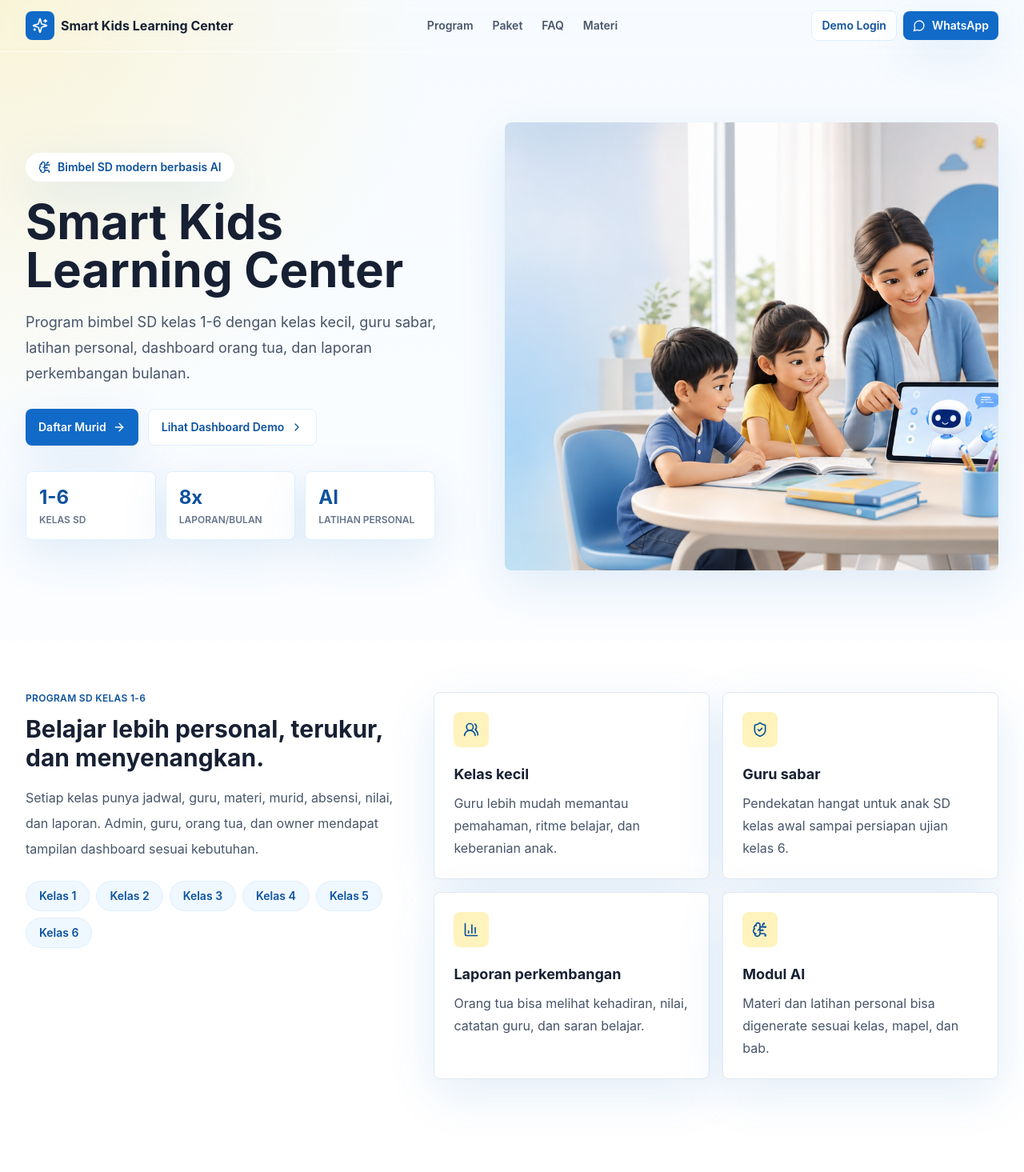
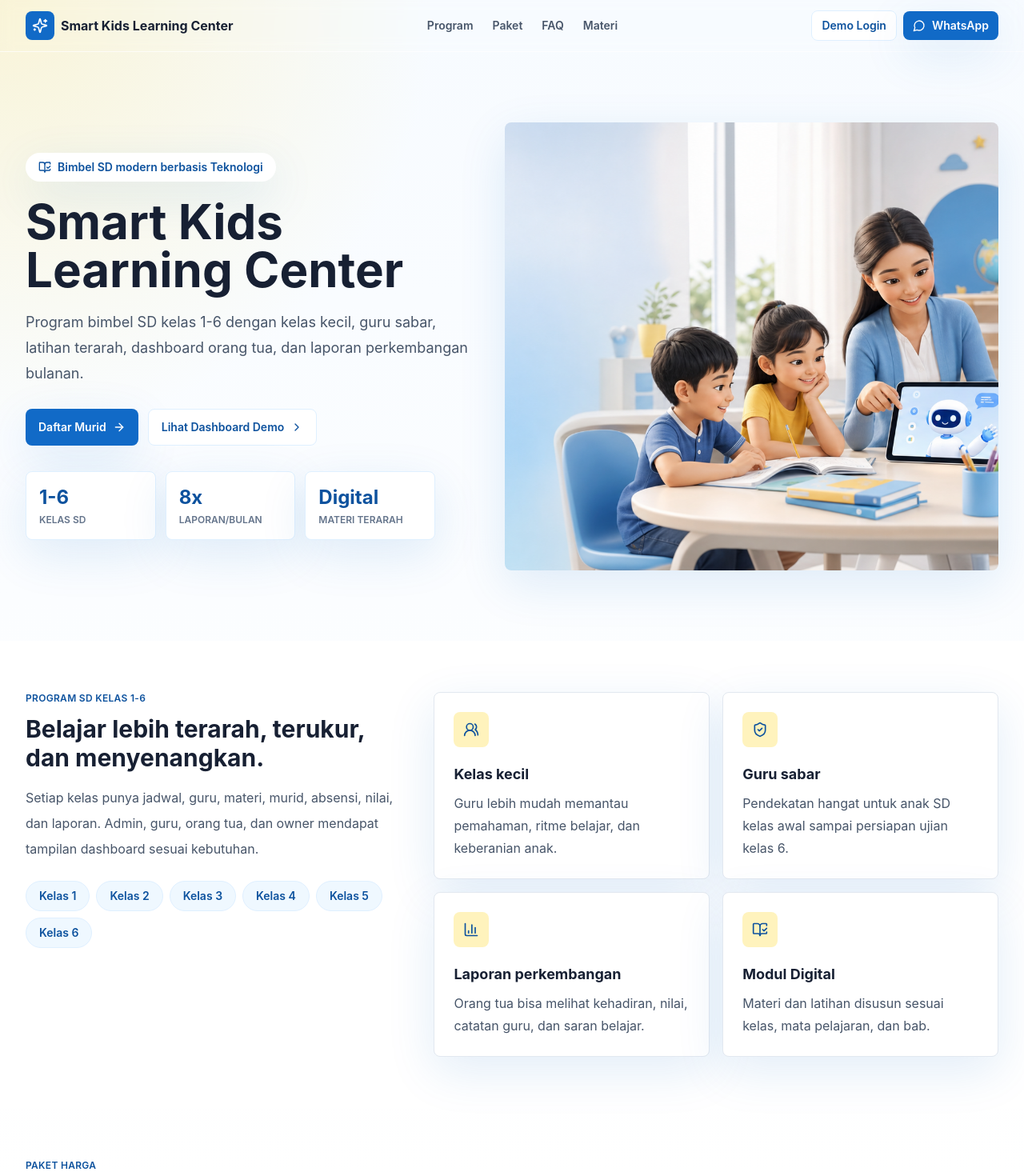
Before and after one commit to ekobupra11/smart-kids-learning-center, a Next.js app: page / in a window 1280 px wide. Shown: the top 1465 px of the page at 80% size. Built offline with nearby package versions, Linux system fonts and the light colour scheme.

Commit message:
Update LandingPage.tsx

```diff
--- a/src/components/landing/LandingPage.tsx
+++ b/src/components/landing/LandingPage.tsx
@@ -6,7 +6,6 @@ import {
   ArrowRight,
   BarChart3,
   BookOpenCheck,
-  BrainCircuit,
   CheckCircle2,
   ChevronRight,
   MessageCircle,
@@ -34,9 +33,9 @@ const advantages = [
     description: "Orang tua bisa melihat kehadiran, nilai, catatan guru, dan saran belajar."
   },
   {
-    icon: BrainCircuit,
-    title: "Modul AI",
-    description: "Materi dan latihan personal bisa digenerate sesuai kelas, mapel, dan bab."
+    icon: BookOpenCheck,
+    title: "Modul Digital",
+    description: "Materi dan latihan disusun sesuai kelas, mata pelajaran, dan bab."
   }
 ];
 
@@ -87,14 +86,14 @@ export function LandingPage() {
         <div className="container-page grid min-h-[calc(100vh-4rem)] items-center gap-10 py-10 lg:grid-cols-[0.95fr_1.05fr]">
           <div className="relative z-10 max-w-2xl">
             <div className="mb-5 inline-flex items-center gap-2 rounded-full bg-white px-4 py-2 text-sm font-semibold text-ocean-700 shadow-soft">
-              <BrainCircuit className="h-4 w-4" />
-              Bimbel SD modern berbasis AI
+              <BookOpenCheck className="h-4 w-4" />
+              Bimbel SD modern berbasis Teknologi
             </div>
             <h1 className="text-4xl font-bold leading-[1.05] text-ink sm:text-5xl lg:text-6xl">
               Smart Kids Learning Center
             </h1>
             <p className="mt-5 max-w-xl text-lg leading-8 text-slate-600">
-              Program bimbel SD kelas 1-6 dengan kelas kecil, guru sabar, latihan personal,
+              Program bimbel SD kelas 1-6 dengan kelas kecil, guru sabar, latihan terarah,
               dashboard orang tua, dan laporan perkembangan bulanan.
             </p>
             <div className="mt-7 flex flex-col gap-3 sm:flex-row">
@@ -111,7 +110,7 @@ export function LandingPage() {
               {[
                 ["1-6", "Kelas SD"],
                 ["8x", "Laporan/bulan"],
-                ["AI", "Latihan personal"]
+                ["Digital", "Materi terarah"]
               ].map(([value, label]) => (
                 <div key={label} className="rounded-lg border border-ocean-100 bg-white p-4 shadow-soft">
                   <div className="text-2xl font-bold text-ocean-700">{value}</div>
@@ -123,7 +122,7 @@ export function LandingPage() {
           <div className="relative min-h-[360px] lg:min-h-[560px]">
             <Image
               src="/images/hero-learning-center.png"
-              alt="Anak-anak SD belajar bersama guru dan tablet AI"
+              alt="Anak-anak SD belajar bersama guru dan tablet pembelajaran digital"
               fill
               priority
               className="rounded-lg object-cover shadow-soft"
@@ -138,7 +137,7 @@ export function LandingPage() {
           <div className="grid gap-10 lg:grid-cols-[0.8fr_1.2fr]">
             <div>
               <p className="label text-ocean-700">Program SD kelas 1-6</p>
-              <h2 className="mt-3 text-3xl font-bold text-ink">Belajar lebih personal, terukur, dan menyenangkan.</h2>
+              <h2 className="mt-3 text-3xl font-bold text-ink">Belajar lebih terarah, terukur, dan menyenangkan.</h2>
               <p className="mt-4 leading-8 text-slate-600">
                 Setiap kelas punya jadwal, guru, materi, murid, absensi, nilai, dan laporan. Admin,
                 guru, orang tua, dan owner mendapat tampilan dashboard sesuai kebutuhan.
@@ -270,7 +269,7 @@ export function LandingPage() {
 
       <footer className="border-t border-slate-200 bg-white py-8">
         <div className="container-page flex flex-col justify-between gap-4 text-sm text-slate-500 md:flex-row">
-          <span>© 2026 Smart Kids Learning Center. MVP bimbel SD berbasis AI.</span>
+          <span>2026 Smart Kids Learning Center. MVP bimbel SD berbasis teknologi.</span>
           <div className="flex gap-4">
             <Link href="/login" className="font-semibold text-ocean-700">
               Dashboard
```
